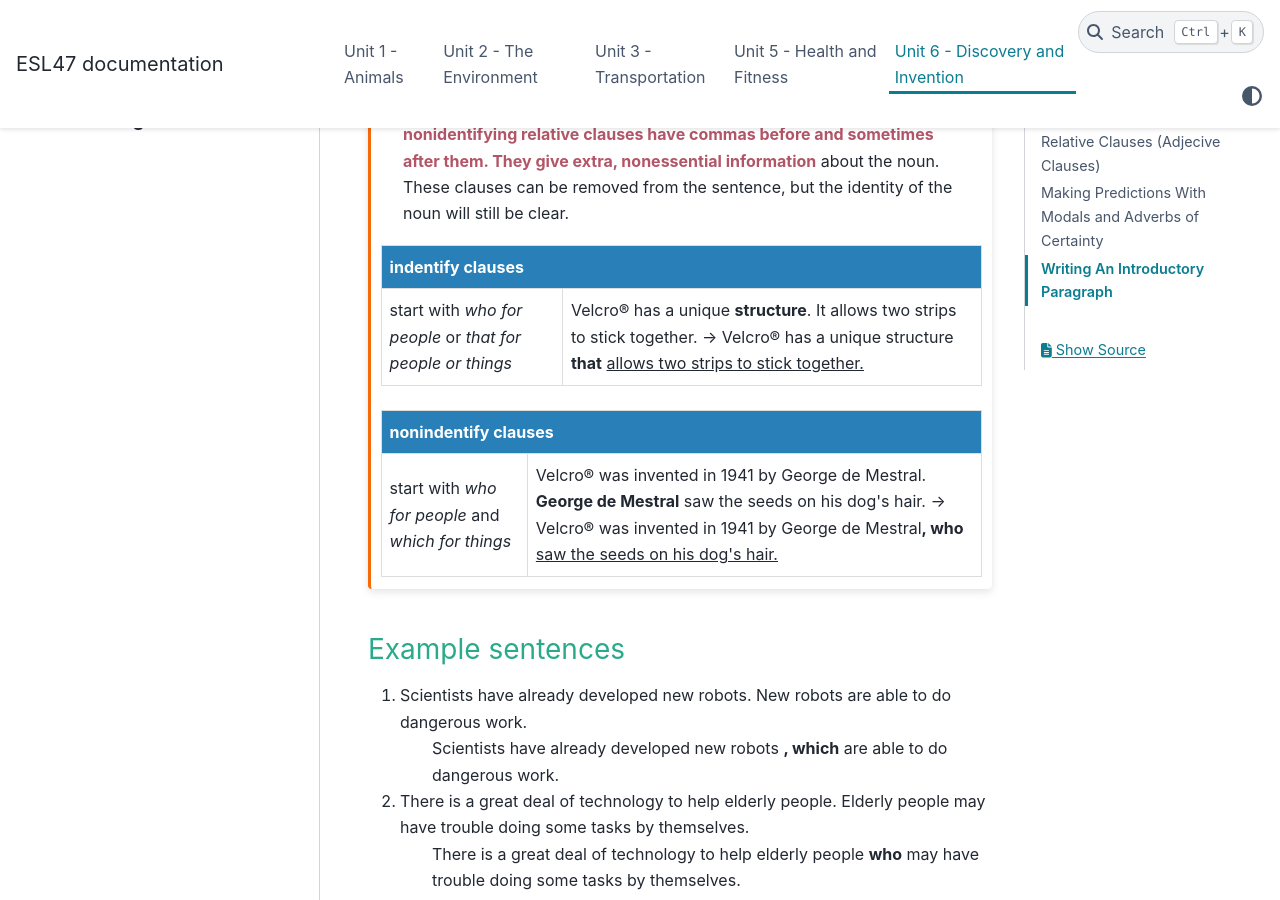
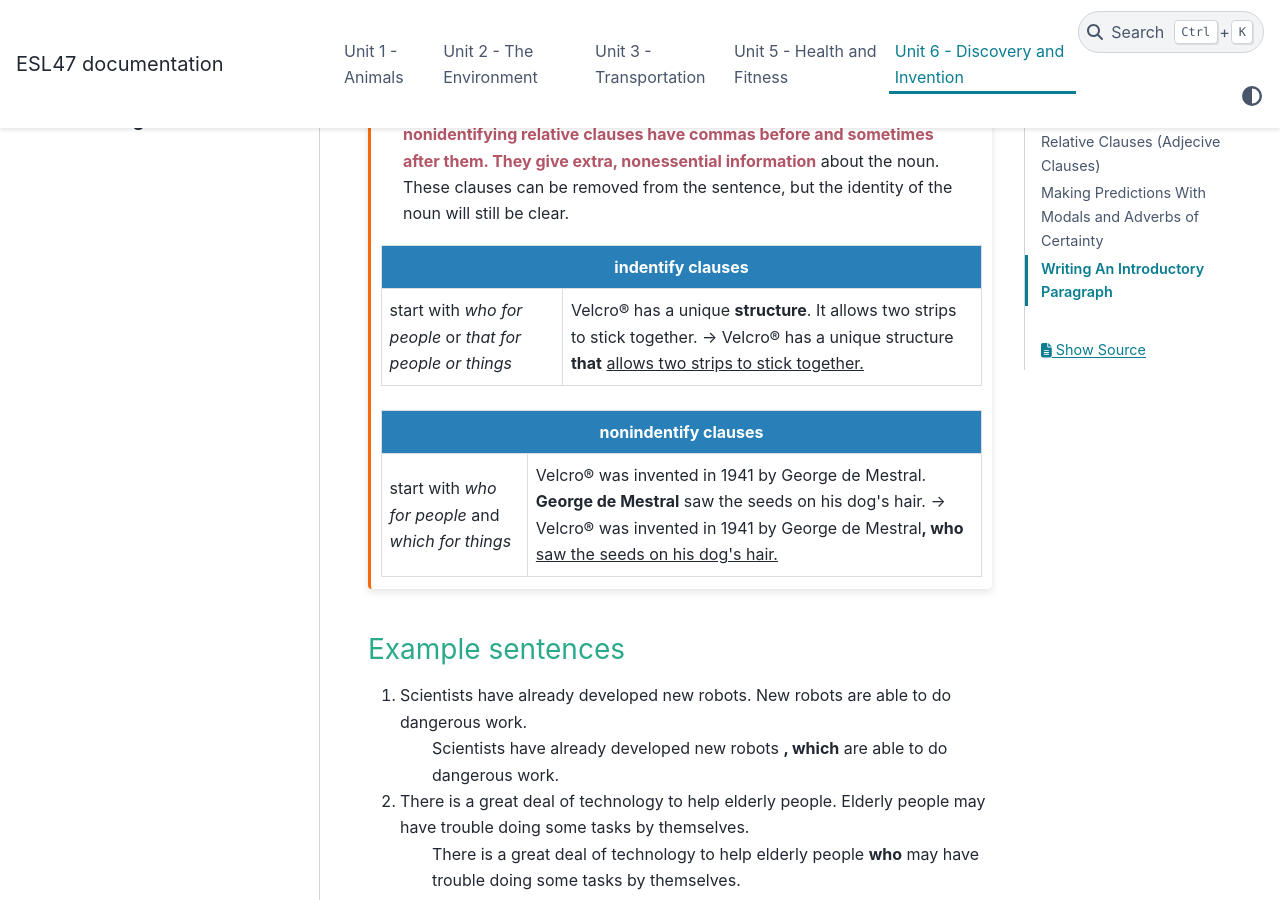
Before and after one commit to vpa24/ESL-47---Intermediate-Low-Integrated-Reading-Writing, a Sphinx documentation site: the page built from docs/source/unit6.md, in a window 1280 px wide and 900 px high, scrolled down 576 px. Built offline with Sphinx 7.4.7 and the PyData theme 0.15.4, drawn with Linux system fonts in a browser that asks for light colours; some web fonts are replaced.

Commit message:
added .text-center

````diff
--- a/docs/source/unit6.md
+++ b/docs/source/unit6.md
@@ -16,7 +16,7 @@ Use relative clauses to give more information about a noun without starting a ne
 ```{raw} html
 <table>
 	<tr>
-		<th colspan="2">indentify clauses</th>
+		<th colspan="2" class="text-center">indentify clauses</th>
 	</tr>
 	<tr>
 		<td>start with <i>who for people</i> or <i>that for people or things</i></td>
@@ -25,7 +25,7 @@ Use relative clauses to give more information about a noun without starting a ne
 </table>
 <table>
 	<tr>
-		<th colspan="2">nonindentify clauses</th>
+		<th colspan="2" class="text-center">nonindentify clauses</th>
 	</tr>
 	<tr>
 		<td>start with <i>who for people</i> and <i>which for things</i</td>
````
